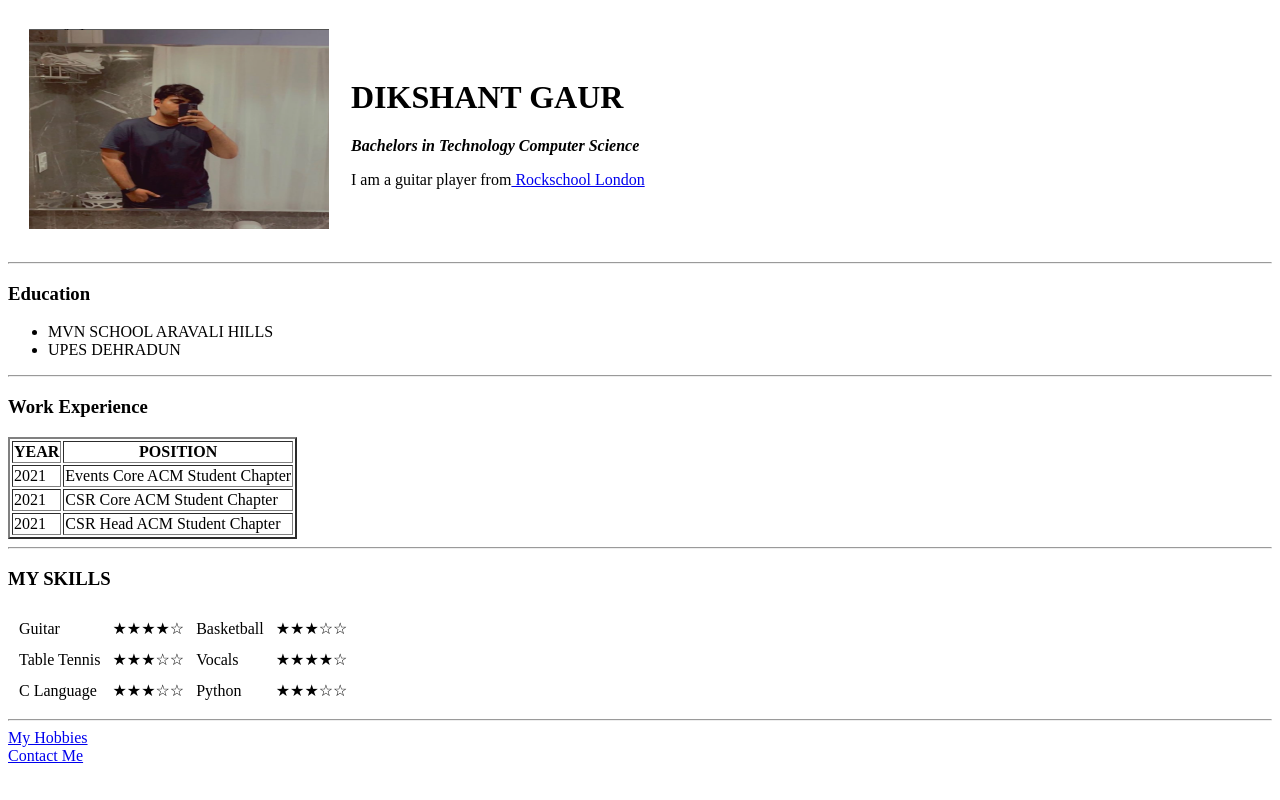
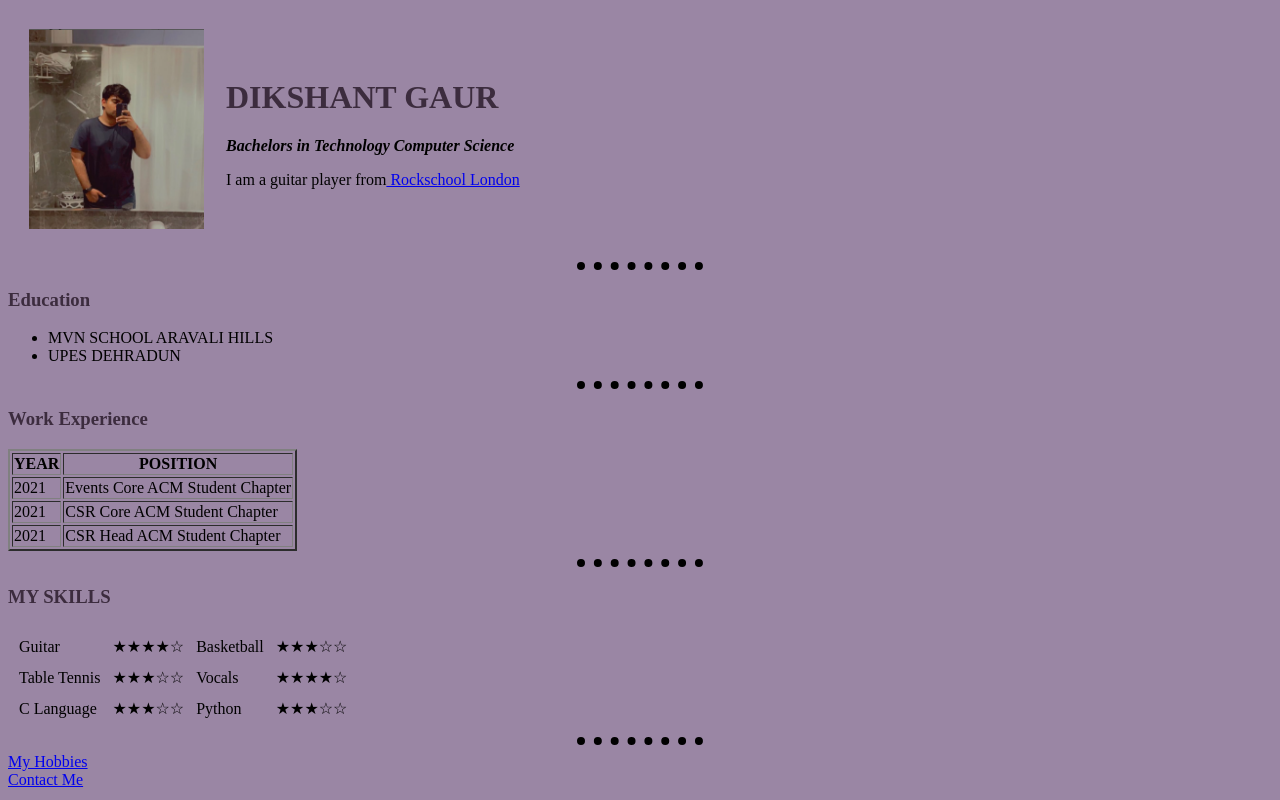
Before and after one commit to Dikshantgaur313/CV, a plain HTML site: page index.html in a window 1280 px wide. Drawn offline with Linux system fonts and the light colour scheme.

Commit message:
Update index.html

```diff
--- a/index.html
+++ b/index.html
@@ -1,15 +1,14 @@
 <!DOCTYPE html>
 <html lang=" " dir="ltr">
-
 <head>
   <meta charset="utf-8">
   <title>Dikshant's Portfolio Site </title>
+  <link rel="stylesheet" href="css/styles.css">
 </head>
-
 <body>
   <table cellspacing="20">
     <tr>
-      <td><img src="Screenshot (89).png" alt="Guitar" height="200" width="300"></td>
+      <td><img src="Screenshot (89).png" alt="Guitar" height="200" width="175"></td>
 <td> <h1> DIKSHANT GAUR</h1>
   <P>
   <em><b>Bachelors in Technology Computer Science</b></em>
@@ -19,7 +18,7 @@
   </p></td>
     </tr>
   </table>
-  <hr size="2">
+  <hr size="5">
   <h3>Education</h3>
   <ul>
     <li>
@@ -27,7 +26,7 @@
     </li>
     <li>UPES DEHRADUN</li>
   </ul>
-  <hr size="2">
+  <hr size="5">
   <h3>Work Experience</h3>
   <table border="2">
     <thead>
@@ -55,7 +54,7 @@
     </tfoot>
 
   </table>
-  <hr size="2">
+  <hr size="5">
 <h3>MY SKILLS</h3>
   <table cellspacing="10">
     <tr>
@@ -77,7 +76,7 @@
       <td>★★★☆☆</td>
     </tr>
   </table>
-  <hr size="2">
+  <hr size="5">
   <a href="hobbies.html"> My Hobbies</a>
   <br>
   <a href="contact.html"> Contact Me</a>
```
